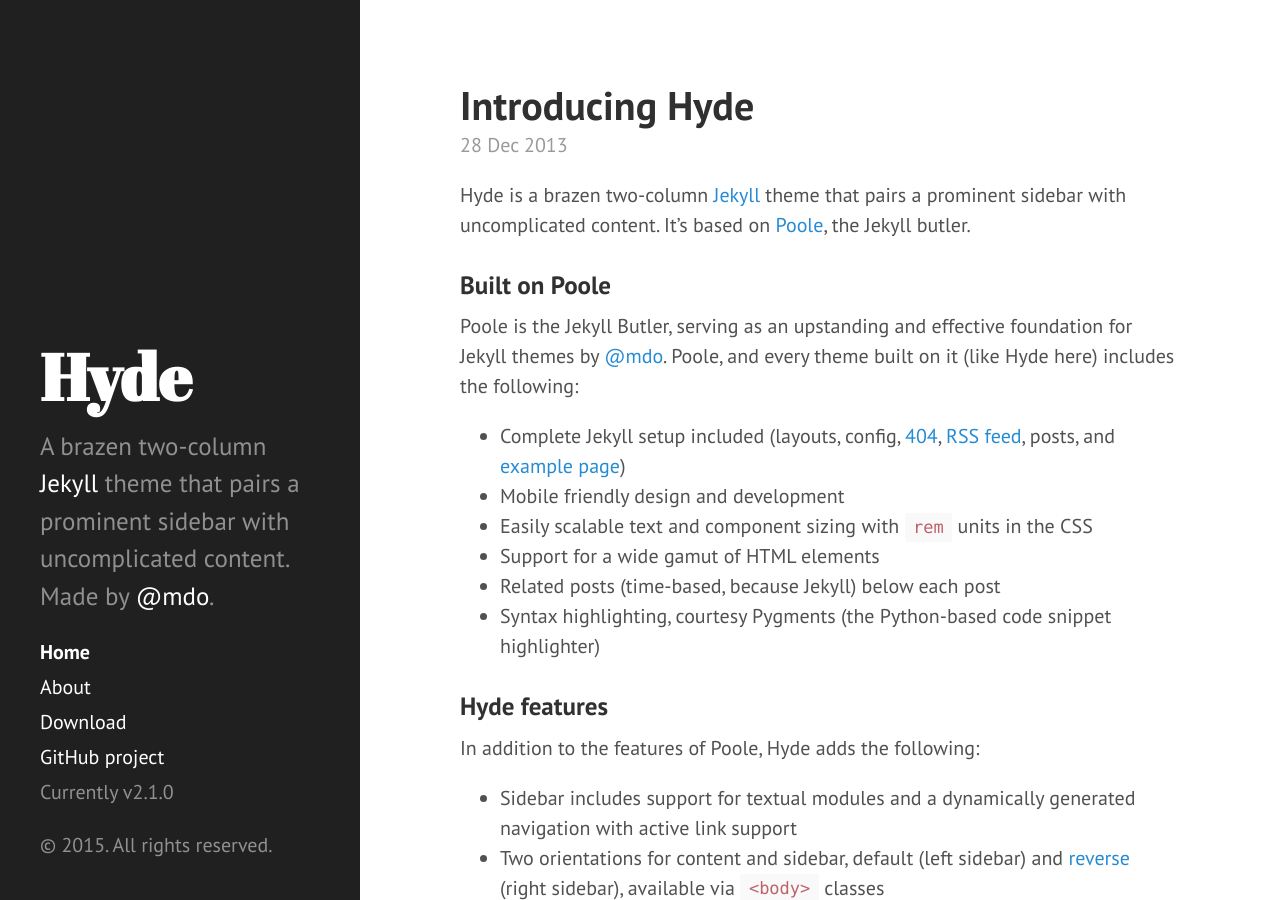
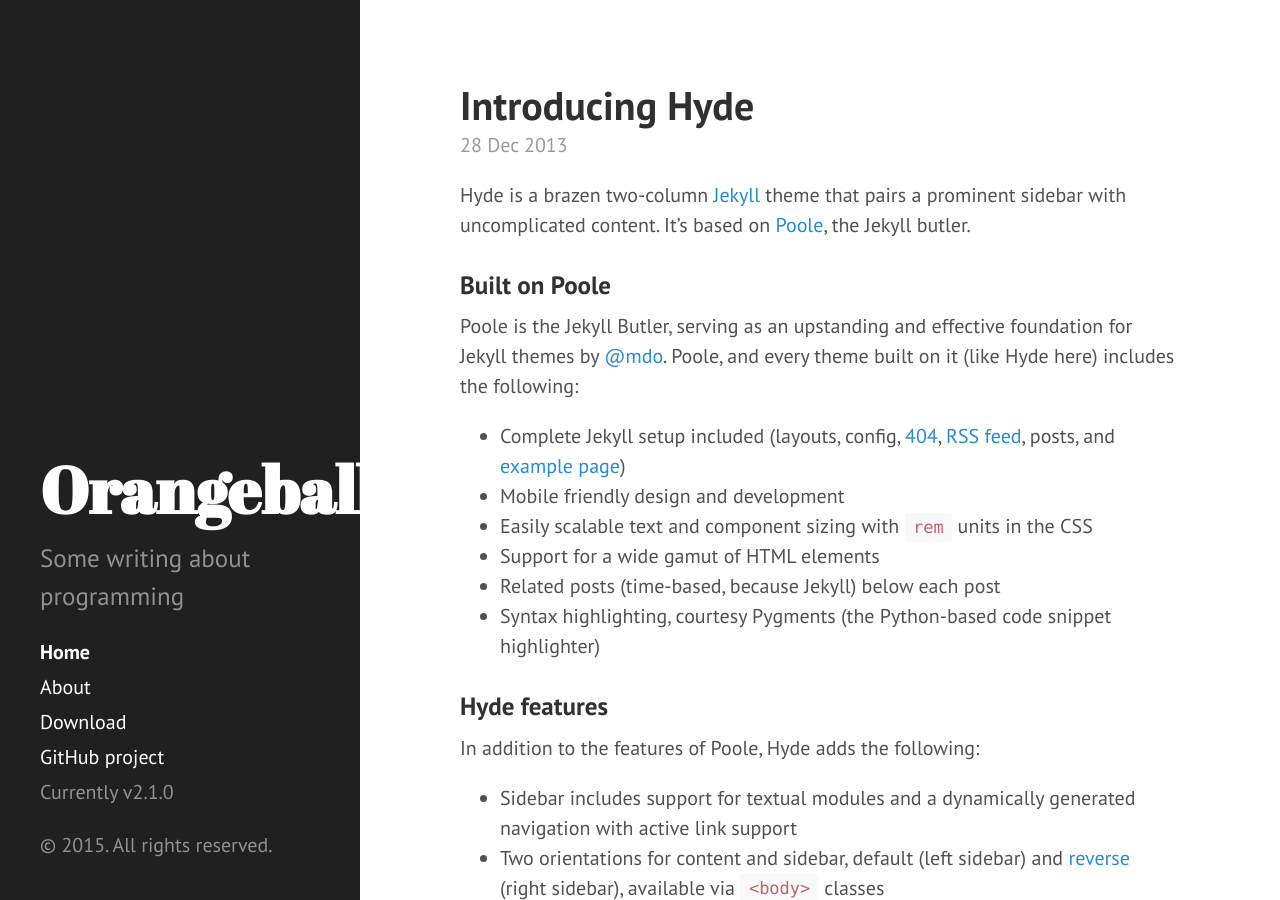
Before and after one commit to ryanliang/ryanliang.github.io, a Jekyll site: the page built from index.html, in a window 1280 px wide and 900 px high. Built offline with Jekyll 4.4.1, drawn with Linux system fonts in a browser that asks for light colours; Markdown is read by kramdown in place of the engine named in the settings; the list of posts is cut into pages by our own code.

Commit message:
updated config

```diff
--- a/_config.yml
+++ b/_config.yml
@@ -7,15 +7,15 @@
 relative_permalinks: true
 
 # Setup
-title:            Hyde
-tagline:          'A Jekyll theme'
-description:      'A brazen two-column <a href="http://jekyllrb.com" target="_blank">Jekyll</a> theme that pairs a prominent sidebar with uncomplicated content. Made by <a href="https://twitter.com/mdo" target="_blank">@mdo</a>.'
-url:              http://hyde.getpoole.com
+title:            Orangeball
+tagline:          'Work Hard!  Stay Relevant!'
+description:      'Some writing about programming'
+url:
 baseurl:          /
 
 author:
-  name:           'Mark Otto'
-  url:            https://twitter.com/mdo
+  name:           'Ryan Liang'
+  url:            https://twitter.com/ryanliang
 
 paginate:         5
 
@@ -23,4 +23,4 @@
 version:          2.1.0
 
 github:
-  repo:           https://github.com/poole/hyde
+  repo:           https://github.com/ryanliang
```
